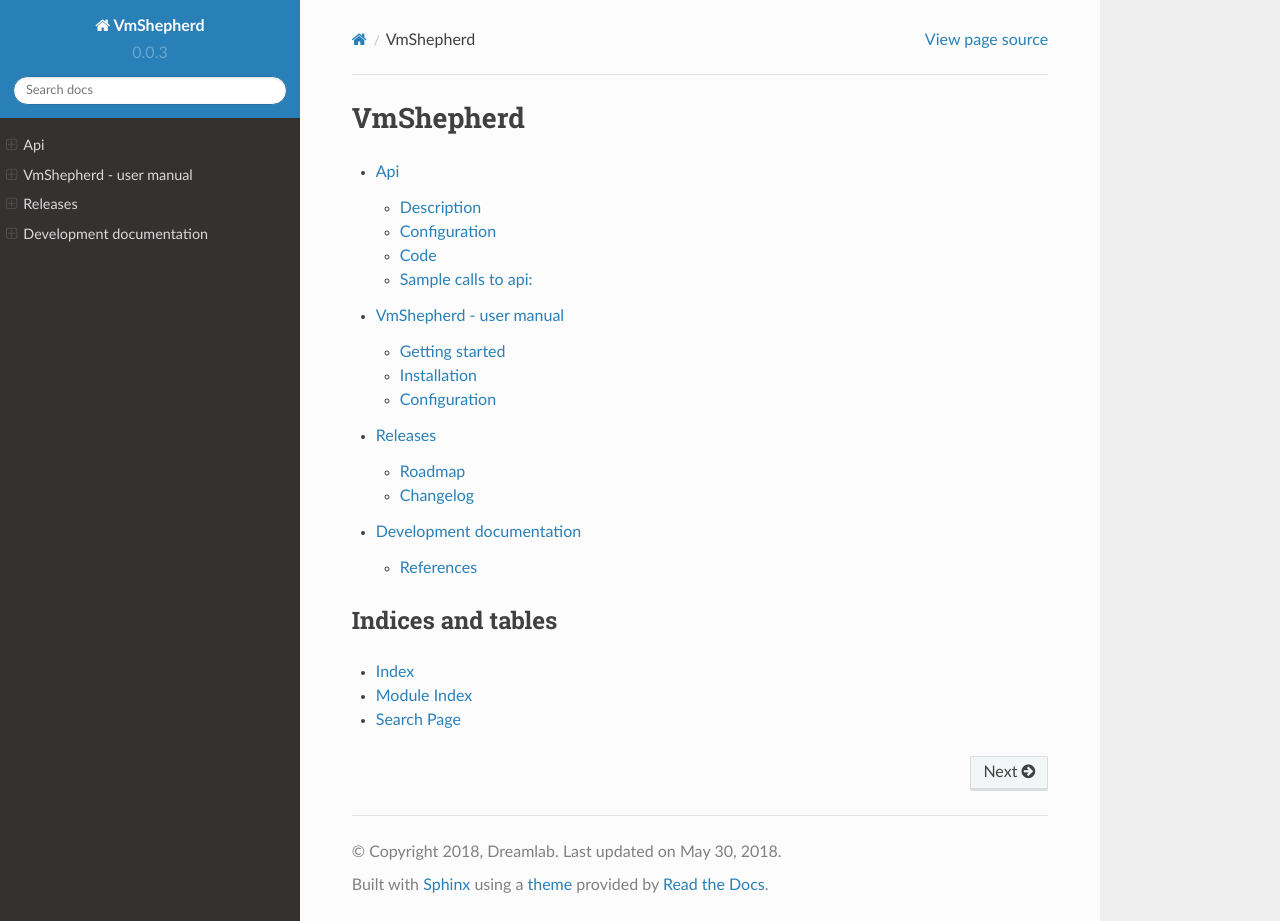
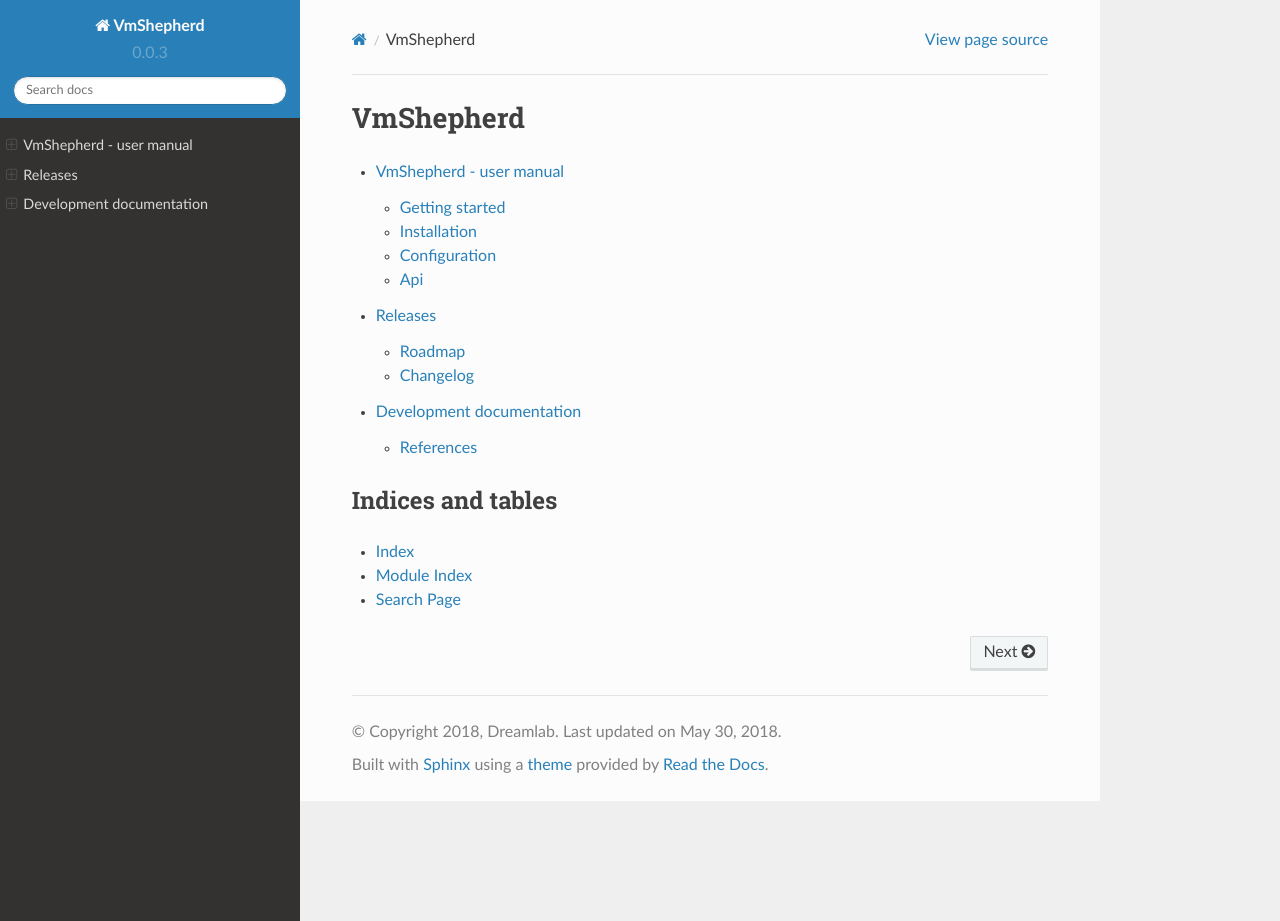
Before and after one commit to DreamLab/VmShepherd, a Sphinx documentation site: the page built from docs/index.rst, in a window 1280 px wide and 921 px high. Built offline with Sphinx 7.4.7 and the Read the Docs theme 2.0.0, drawn with Linux system fonts in a browser that asks for light colours; pages that are not in the unit, such as notebooks, are missing from menus.

```diff
--- a/docs/index.rst
+++ b/docs/index.rst
@@ -6,7 +6,6 @@ VmShepherd
    :maxdepth: 2
 
    getting_started
-   api
    extending
    reference/index
    changelog
--- a/docs/api.rst
+++ b/docs/user/api.rst
@@ -14,7 +14,7 @@ Also we provide a easy way to gather information about presets and virtual machi
 Configuration
 -----------------
 
-For api you can configure which interface are available (Yo can find sample configuration `here <.https://github.com/DreamLab/VmShepherd/blob/master/config/settings.example.yaml>`_)
+For api you can configure which methods are available:
 
 Example:
 .........................
--- a/docs/user/index.rst
+++ b/docs/user/index.rst
@@ -8,3 +8,4 @@ VmShepherd - user manual
    getting_started
    installation
    configuration
+   api
```
